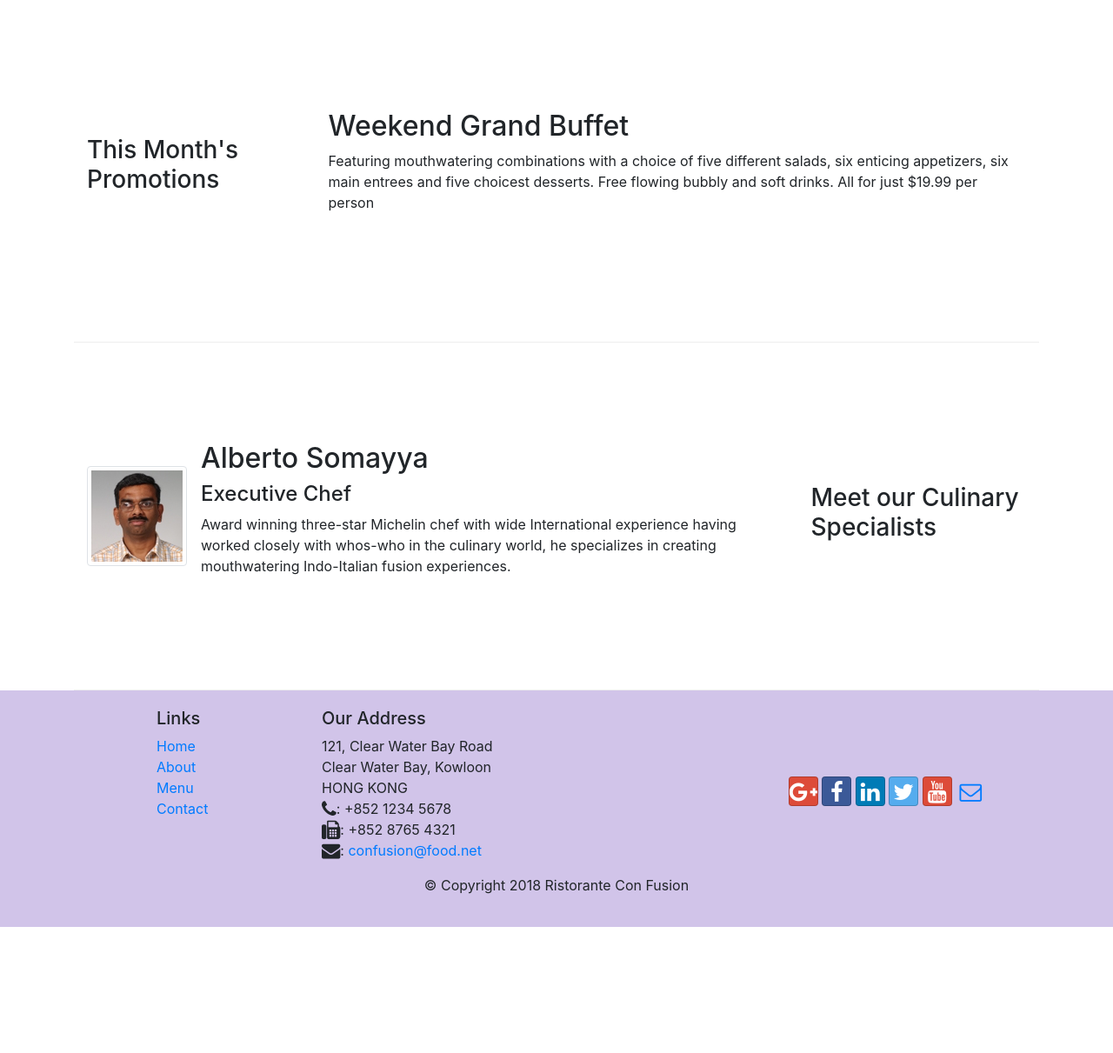
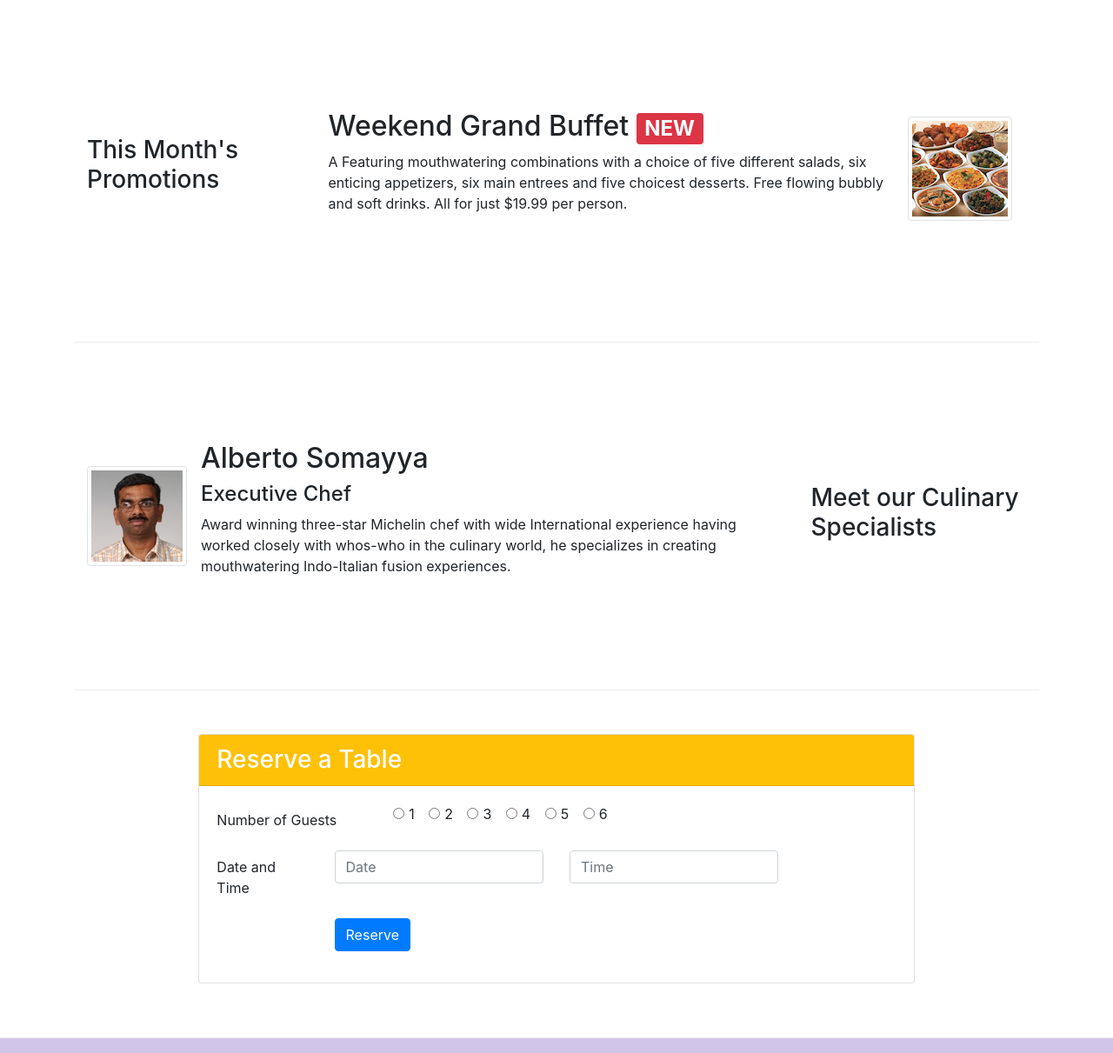
Before and after one commit to IlyaPitukhGit/Front-End-Web-UI-Frameworks-and-Tools-Bootstrap-4, a website: page index.html in a window 1280 px wide. Shown: the part 740-1951 px from the top of the page at 87% size. Before the commit the page ends 1806 px from the top, so only its background shows below. Drawn offline with nearby package versions, Linux system fonts and the light colour scheme.

Commit message:
Corsera-Solution-2

```diff
--- a/index.html
+++ b/index.html
@@ -39,10 +39,15 @@
             <div class="row row-header">
                 <div class="col-12 col-sm-6">
                     <h1>Ristorante con Fusion</h1>
-                    <p>We take inspiration from the World's best cuisines, and create a unique fusion experience. Our lipsmacking creations will tickle your culinary senses!</p>
+                    <p class="d-none d-sm-block">We take inspiration from the World's best cuisines, and create a unique fusion experience. Our lipsmacking creations will tickle your culinary senses!</p>
                 </div>
-                <div class="col-12 col-sm align-self-center">
+                <div class="col-12 col-sm-3 align-self-center">
                     <img src="/img/logo.png" class="img-fluid" alt="logo">
+                </div>
+                <div class="col-12 col-sm-3 align-self-center">
+                    <button onclick="window.location.href = '#reserve-table' " class="btn btn-warning">
+                        Reserve Table
+                    </button>
                 </div>
             </div>
         </div>
@@ -68,14 +73,20 @@
             </div>
         </div>
 
-
         <div class="row row-content align-items-center">
-            <div class="col-12 col-sm-4 col-md-3">
+            <div class="col-12 col-sm-4 order-sm-fitst col-md-3">
                 <h3>This Month's Promotions</h3>
             </div>
-            <div class="col col-sm col-md">
-                <h2>Weekend Grand Buffet</h2>
-                <p>Featuring mouthwatering combinations with a choice of five different salads, six enticing appetizers, six main entrees and five choicest desserts. Free flowing bubbly and soft drinks. All for just $19.99 per person </p>
+            <div class="col col-sm order-sm-last col-md">
+                <div class="media">
+                    <div class="media-body">
+                        <h2 class="mt-0">Weekend Grand Buffet <span class="badge badge-danger">NEW</span></h2>
+                        <p class="d-none d-sm-block">A Featuring mouthwatering combinations with a choice of five different salads, six enticing appetizers, six main entrees and five choicest desserts. Free flowing bubbly and soft drinks. All for just $19.99 per person.</p>
+                    </div>
+                    <img class="d-flex mr-3 img-thumbnail align-self-center"
+                            src="img/buffet.png" alt="buffet">
+
+                </div>
             </div>
         </div>
 
@@ -89,7 +100,7 @@
                     <div class="media-body">
                         <h2>Alberto Somayya</h2>
                     <h4>Executive Chef</h4>
-                    <p>Award winning three-star Michelin chef with wide International experience having worked closely with whos-who in the culinary world, he specializes in creating mouthwatering Indo-Italian fusion experiences. </p>
+                    <p class="d-none d-sm-block">Award winning three-star Michelin chef with wide International experience having worked closely with whos-who in the culinary world, he specializes in creating mouthwatering Indo-Italian fusion experiences. </p>
 
                     </div>
                 </div>
@@ -97,6 +108,70 @@
             </div>
         </div>
     </div>
+
+    <div class="row row-content">
+        <div class="col-12 col-sm-8 mx-auto">
+            <div class="card" id="reserve-table">
+                <h3 class="card-header bg-warning text-white">Reserve a Table</h3>
+                <div class="card-body">
+                    <form>
+                        <div class="form-group row">
+                            <label class="col-12 col-md-3 col-form-label">Number of Guests</label>
+                            <div class="col-12 col-md-8">
+                                <div class="form-check form-check-inline">
+                                    <input class="form-check-input" type="radio" name="inlineRadioOptions" id="inlineRadio1" value="option1">
+                                    <label class="form-check-label" for="inlineRadio1">1</label>
+                                </div>
+                                <div class="form-check form-check-inline">
+                                    <input class="form-check-input" type="radio" name="inlineRadioOptions" id="inlineRadio1" value="option1">
+                                    <label class="form-check-label" for="inlineRadio1">2</label>
+                                </div>
+                                <div class="form-check form-check-inline">
+                                    <input class="form-check-input" type="radio" name="inlineRadioOptions" id="inlineRadio1" value="option1">
+                                    <label class="form-check-label" for="inlineRadio1">3</label>
+                                </div>
+                                <div class="form-check form-check-inline">
+                                    <input class="form-check-input" type="radio" name="inlineRadioOptions" id="inlineRadio1" value="option1">
+                                    <label class="form-check-label" for="inlineRadio1">4</label>
+                                </div>
+                                <div class="form-check form-check-inline">
+                                    <input class="form-check-input" type="radio" name="inlineRadioOptions" id="inlineRadio1" value="option1">
+                                    <label class="form-check-label" for="inlineRadio1">5</label>
+                                </div>
+                                <div class="form-check form-check-inline">
+                                    <input class="form-check-input" type="radio" name="inlineRadioOptions" id="inlineRadio1" value="option1">
+                                    <label class="form-check-label" for="inlineRadio1">6</label>
+                                </div>
+                            </div>
+
+                        </div>
+                        <div class="form-group row">
+                            <label class="col-md-2 col-form-label">Date and Time</label>
+                            <div class="col-12 col-md-4">
+                                <input type="text" class="form-control" id="date" name="date" placeholder="Date">
+                            </div>
+                            <div class="col-12 col-md-4">
+                                <input type="text" class="form-control" id="time" name="time" placeholder="Time">
+                            </div>
+                        </div>
+                        <div class="form-group row">
+                            <div class="offset-md-2 col-md-10">
+                                <button type="submit" class="btn btn-primary">
+                                    Reserve
+                                </button>
+                            </div>
+                        </div>
+
+                    </form>
+                </div>
+            </div>
+
+        </div>
+
+    </div>
+
+
+
 
     <footer class="footer">
         <div class="container">
```
